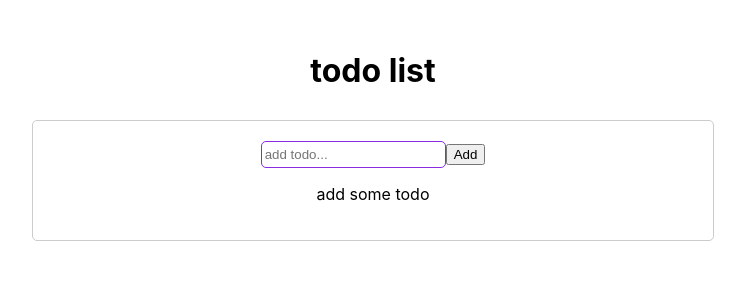
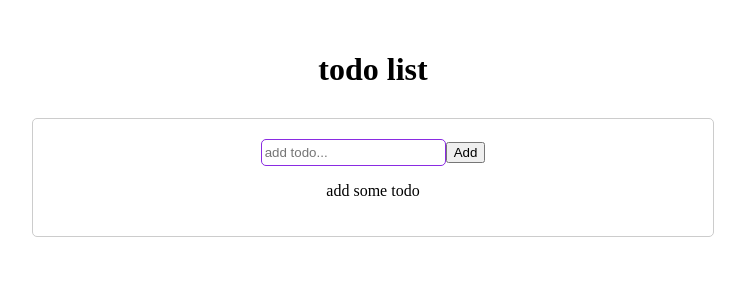
Before and after one commit to Shaghayegh-93/TodoListApp, a React (Create React App) app: page / in a window 1280 px wide. Shown: the top 300 px of the page, without its empty margins (267-1012 px from the left). Built offline with nearby package versions, Linux system fonts and the light colour scheme.

Commit message:
change default style of this file

```diff
--- a/src/index.js
+++ b/src/index.js
@@ -1,17 +1,4 @@
-import React from 'react';
-import ReactDOM from 'react-dom';
-import './index.css';
-import App from './App';
-import reportWebVitals from './reportWebVitals';
-
-ReactDOM.render(
-  <React.StrictMode>
-    <App />
-  </React.StrictMode>,
-  document.getElementById('root')
-);
-
-// If you want to start measuring performance in your app, pass a function
-// to log results (for example: reportWebVitals(console.log))
-// or send to an analytics endpoint. Learn more: https://bit.ly/CRA-vitals
-reportWebVitals();
+import React from "react";
+import ReactDOM from "react-dom";
+import App from "./App";
+ReactDOM.render(<App />, document.getElementById("root"));
```
